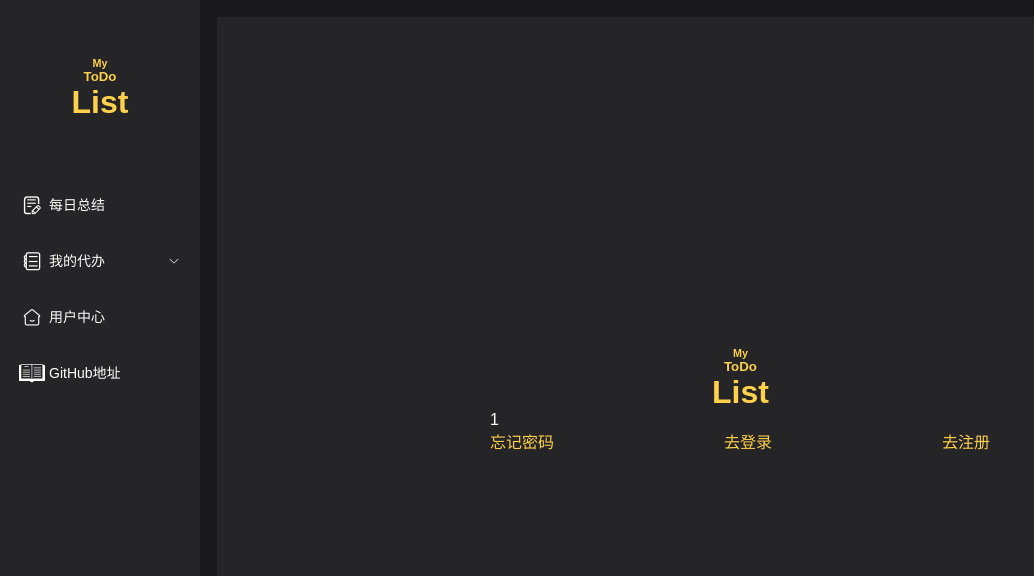
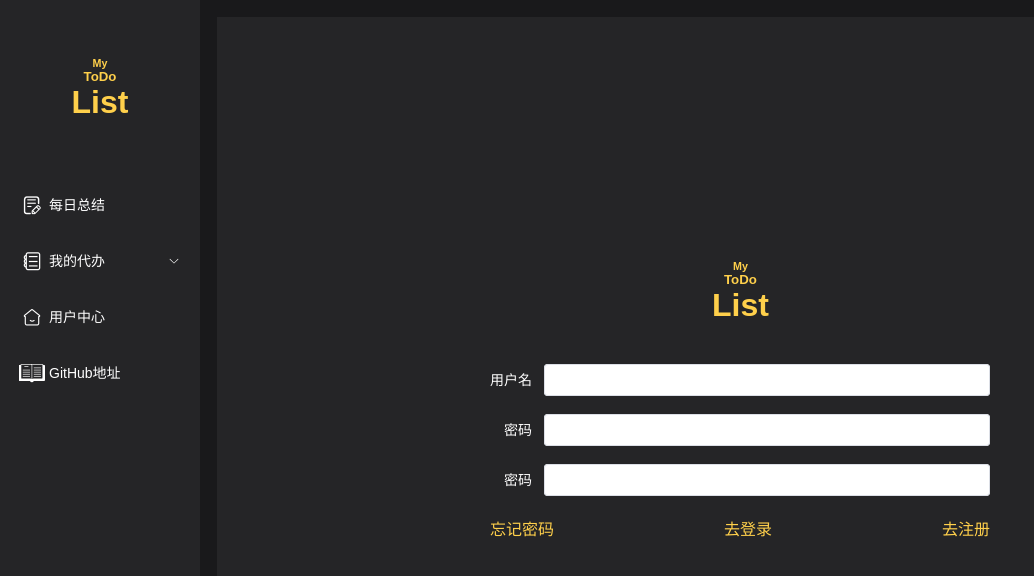
Before and after one commit to DIMDYL/todolist, a Vue app: page /login in a window 1280 px wide. Both pictures are taken after a click on the link "去注册". Shown: the top 576 px of the page, without its empty margins (0-1034 px from the left). Built offline with nearby package versions, Linux system fonts and the light colour scheme.

Commit message:
修复pinia无法存储

```diff
--- a/package.json
+++ b/package.json
@@ -15,6 +15,7 @@
     "animate.css": "^4.1.1",
     "element-plus": "^2.7.2",
     "pinia": "^2.1.7",
+    "pinia-plugin-persistedstate": "^3.2.1",
     "vue": "^3.4.21",
     "vue-router": "^4.3.0"
   },
--- a/src/components/Content/ContentPleaselogin.vue
+++ b/src/components/Content/ContentPleaselogin.vue
@@ -2,7 +2,9 @@
 <template>
   <div class="pleaselogin">
     <p>未登录</p>
-    <el-button type="warning">去登录</el-button>
+    <a href="/login">
+      <el-button type="warning">去登录</el-button>
+    </a>
   </div>
 </template>
 <style lang="less" scoped>
--- a/src/main.js
+++ b/src/main.js
@@ -1,19 +1,19 @@
 // import './assets/main.css'
 import '@/style/init.css'
 import { createApp } from 'vue'
+import piniaPluginPersistedstate from 'pinia-plugin-persistedstate'
 import { createPinia } from 'pinia'
 import '@/assets/ali/iconfont.css'
 import ElementPlus from 'element-plus'
 import 'element-plus/dist/index.css'
 import 'animate.css'
-
 import App from './App.vue'
 import router from './router'
-
+const pinia = createPinia()
 const app = createApp(App)
-
+pinia.use(piniaPluginPersistedstate)
 app.use(createPinia())
 app.use(router)
 app.use(ElementPlus)
-
+app.use(pinia)
 app.mount('#app')
--- a/src/stores/layout.js
+++ b/src/stores/layout.js
@@ -1,17 +1,10 @@
 import { ref } from 'vue'
 import { defineStore } from 'pinia'
 
-export const useLayoutStore = defineStore(
-  'layout',
-  () => {
-    const y = ref(0)
-    const count = ref('DIMDIM')
-    function updatey(val) {
-      y.value = val
-    }
-    return { y, updatey, count }
-  },
-  {
-    persist: true
+export const useLayoutStore = defineStore('layout', () => {
+  const y = ref(0)
+  function updatey(val) {
+    y.value = val
   }
-)
+  return { y, updatey }
+})
--- a/src/stores/userinfo.js
+++ b/src/stores/userinfo.js
@@ -22,7 +22,7 @@ export const useUserInfoStore = defineStore(
     function updatecomponentsname(val) {
       componentsname.value = val
     }
-    //
+    // 更新登录状态
     function updateLoginStatus(val) {
       loginstatus.value = val
     }
@@ -36,6 +36,9 @@ export const useUserInfoStore = defineStore(
     }
   },
   {
-    persist: true
+    persist: {
+      key: 'userinfo',
+      paths: ['user', 'loginstatus']
+    }
   }
 )
--- a/src/views/Loginregistration/index.vue
+++ b/src/views/Loginregistration/index.vue
@@ -1,14 +1,28 @@
 <script setup>
 import { useUserInfoStore } from '@/stores/userinfo.js'
+import { useLayoutStore } from '@/stores/layout.js'
+
 import loginComponents from './loginComponents.vue'
 import registerComponents from './registerComponents.vue'
 const useUserInfo = useUserInfoStore()
 if (useUserInfo.componentsname === null) {
   useUserInfo.updatecomponentsname(loginComponents)
 }
+console.log(useUserInfo.user)
+
 const UpdateComponentsName = (val) => {
   useUserInfo.updatecomponentsname(val)
   console.log(useUserInfo.componentsname)
+  useUserInfo.updateinfo({
+    name: 'dimdi111m',
+    age: 18,
+    sex: '男'
+  })
+  console.log(useUserInfo.user)
+}
+const useLayout = useLayoutStore()
+const update = () => {
+  useLayout.updatecount('DDD')
 }
 </script>
 <template>
@@ -65,6 +79,8 @@ const UpdateComponentsName = (val) => {
     width: 100%;
     height: 100%;
     display: flex;
+    padding: 20px;
+    box-sizing: border-box;
     justify-content: center;
     align-items: center;
     .Loginregistrationbox {
@@ -75,9 +91,11 @@ const UpdateComponentsName = (val) => {
         flex-direction: column;
         align-items: center;
         justify-content: center;
+        margin-bottom: 20px;
       }
       .bottom {
         width: 100%;
+        margin-top: 20px;
         display: flex;
         justify-content: space-between;
         a {
@@ -91,4 +109,7 @@ const UpdateComponentsName = (val) => {
     }
   }
 }
+/deep/ .el-form-item__label {
+  color: white !important;
+}
 </style>
--- a/src/views/Loginregistration/loginComponents.vue
+++ b/src/views/Loginregistration/loginComponents.vue
@@ -16,14 +16,11 @@ const labelPosition = ref('Top')
       :model="formLabelAlign"
       style="max-width: 600px"
     >
-      <el-form-item label="Name">
+      <el-form-item label="用户名">
         <el-input v-model="formLabelAlign.name" />
       </el-form-item>
-      <el-form-item label="Activity zone">
+      <el-form-item label="密码">
         <el-input v-model="formLabelAlign.region" />
-      </el-form-item>
-      <el-form-item label="Activity form">
-        <el-input v-model="formLabelAlign.type" />
       </el-form-item>
     </el-form>
   </div>
--- a/src/views/Loginregistration/registerComponents.vue
+++ b/src/views/Loginregistration/registerComponents.vue
@@ -1,5 +1,32 @@
+<script setup>
+import { reactive, ref } from 'vue'
+
+const formLabelAlign = reactive({
+  name: '',
+  region: '',
+  type: ''
+})
+const labelPosition = ref('Top')
+</script>
 <template>
-  <div class="login">1</div>
+  <div class="login">
+    <el-form
+      :label-position="labelPosition"
+      label-width="auto"
+      :model="formLabelAlign"
+      style="max-width: 600px"
+    >
+      <el-form-item label="用户名">
+        <el-input v-model="formLabelAlign.name" />
+      </el-form-item>
+      <el-form-item label="密码">
+        <el-input v-model="formLabelAlign.region" />
+      </el-form-item>
+      <el-form-item label="密码">
+        <el-input v-model="formLabelAlign.region" />
+      </el-form-item>
+    </el-form>
+  </div>
 </template>
 <style lang="less" scoped>
 .login {
```
Also changed, not shown: 1 other file (tests, documents, lock files or other folders).
